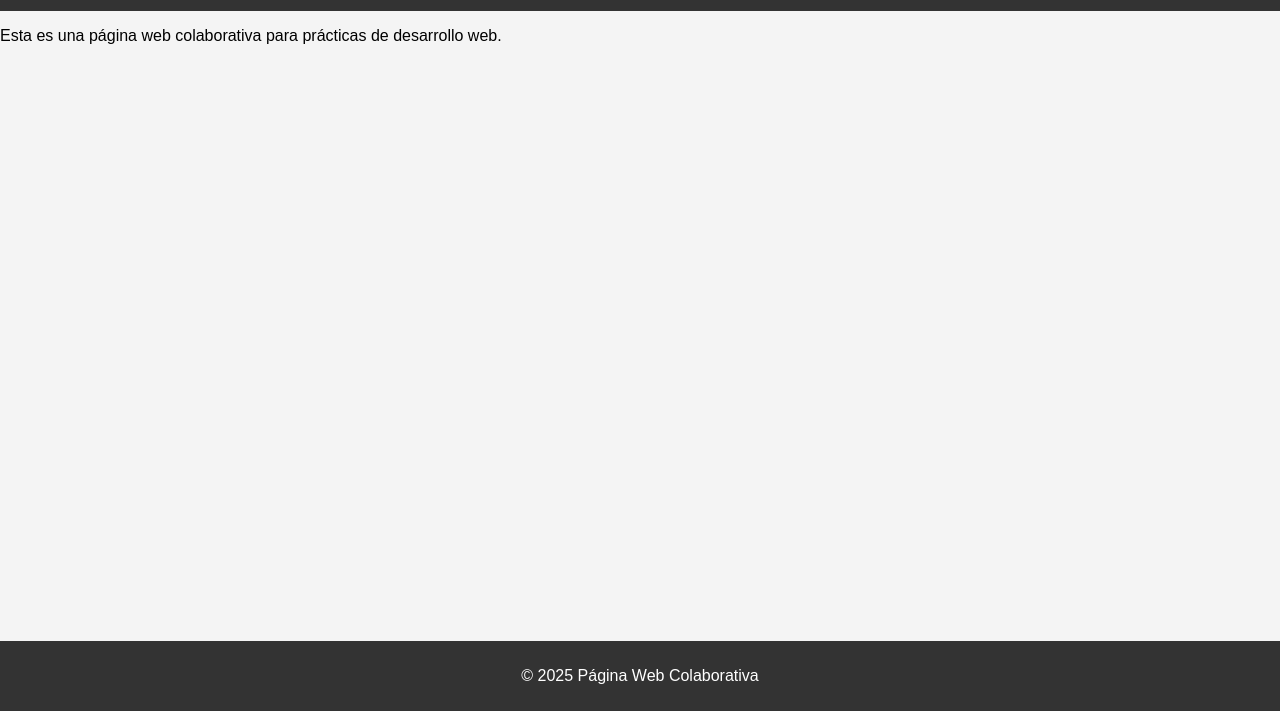
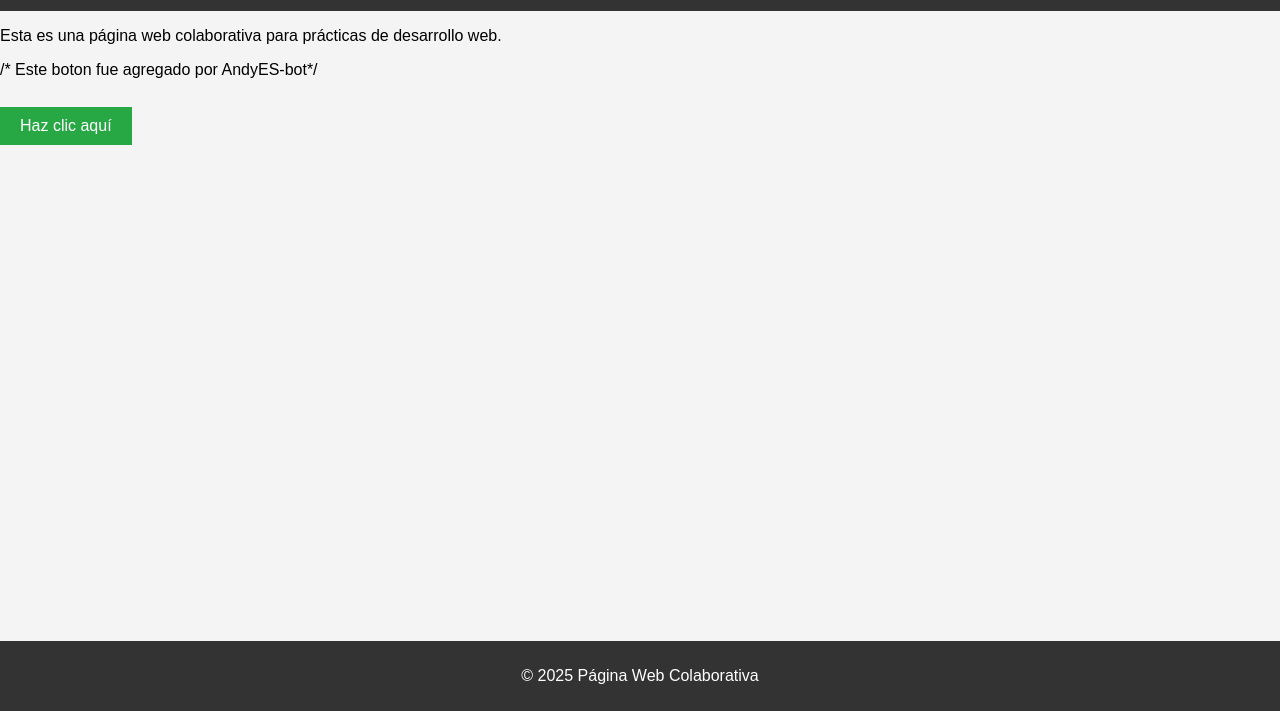
Before and after one commit to DiegoBo13/pagina-web-colaborativa, a plain HTML site: page index.html in a window 1280 px wide. Shown: the part 89-800 px from the top of the page. Drawn offline with Linux system fonts and the light colour scheme.

Commit message:
Mejoras en el HTML y CSS de la página

```diff
--- a/index.html
+++ b/index.html
@@ -17,6 +17,10 @@
     </header>
     <main>
         <p>Esta es una página web colaborativa para prácticas de desarrollo web.</p>
+   /* Este boton fue agregado por AndyES-bot*/
+        <a href="https://youtu.be/PyoRdu-i0AQ?si=UjWHlBUevu8sa92E" target="_blank">
+            <br></br><button>Haz clic aquí</button>
+        </a>
     </main>
     <footer>
         <p>&copy; 2025 Página Web Colaborativa</p>
--- a/styles.css
+++ b/styles.css
@@ -10,6 +10,17 @@ body {
         padding: 0;
     }
 
+}
+/*Este estilo es para el boton.
+Agregado por AndyES-bot*/
+button {
+    padding: 10px 20px;
+    font-size: 16px;
+    background-color: #28a745;
+    color: white;
+    border: none;
+    cursor: pointer;
+    margin-top: 10px;
 }
 
 header {
```
